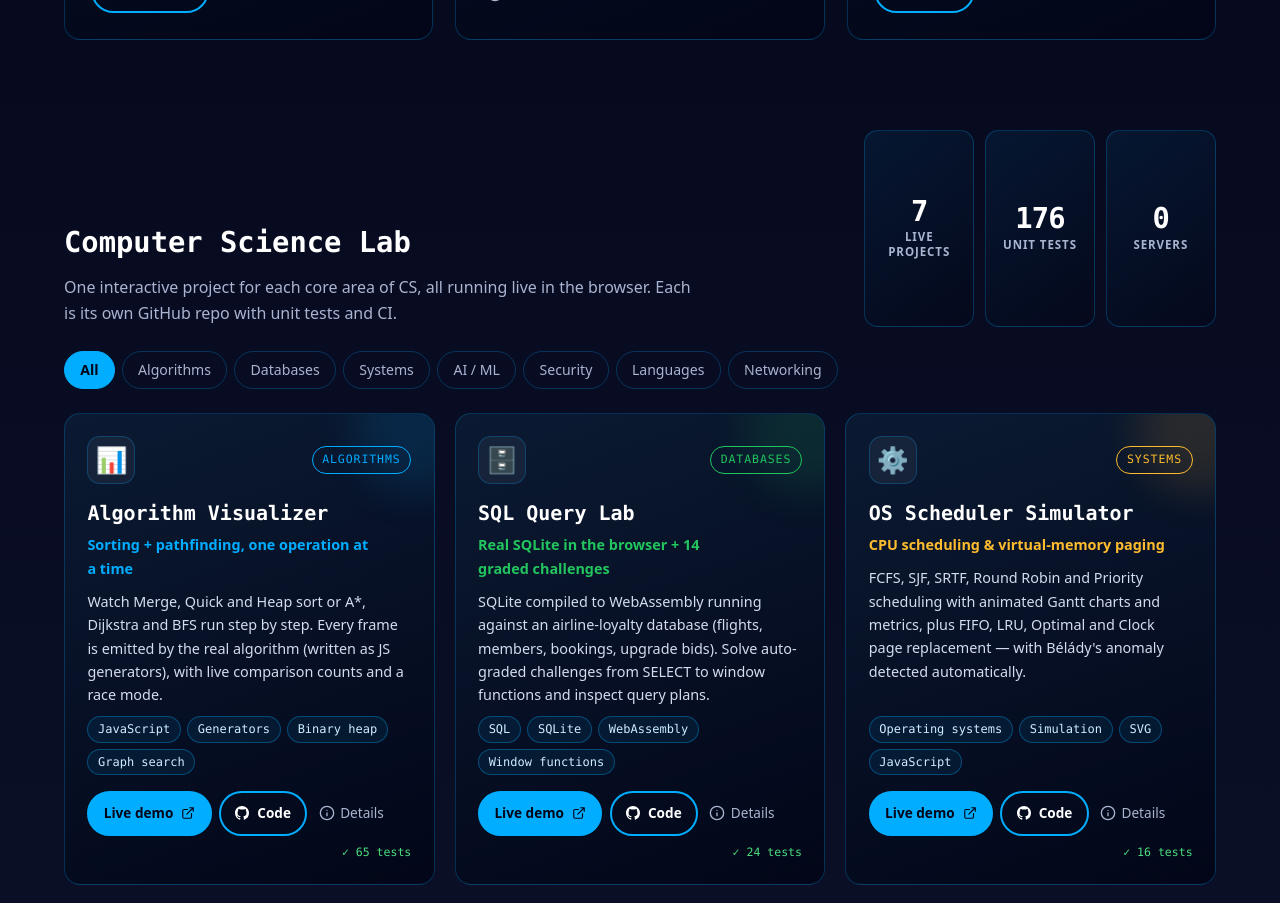
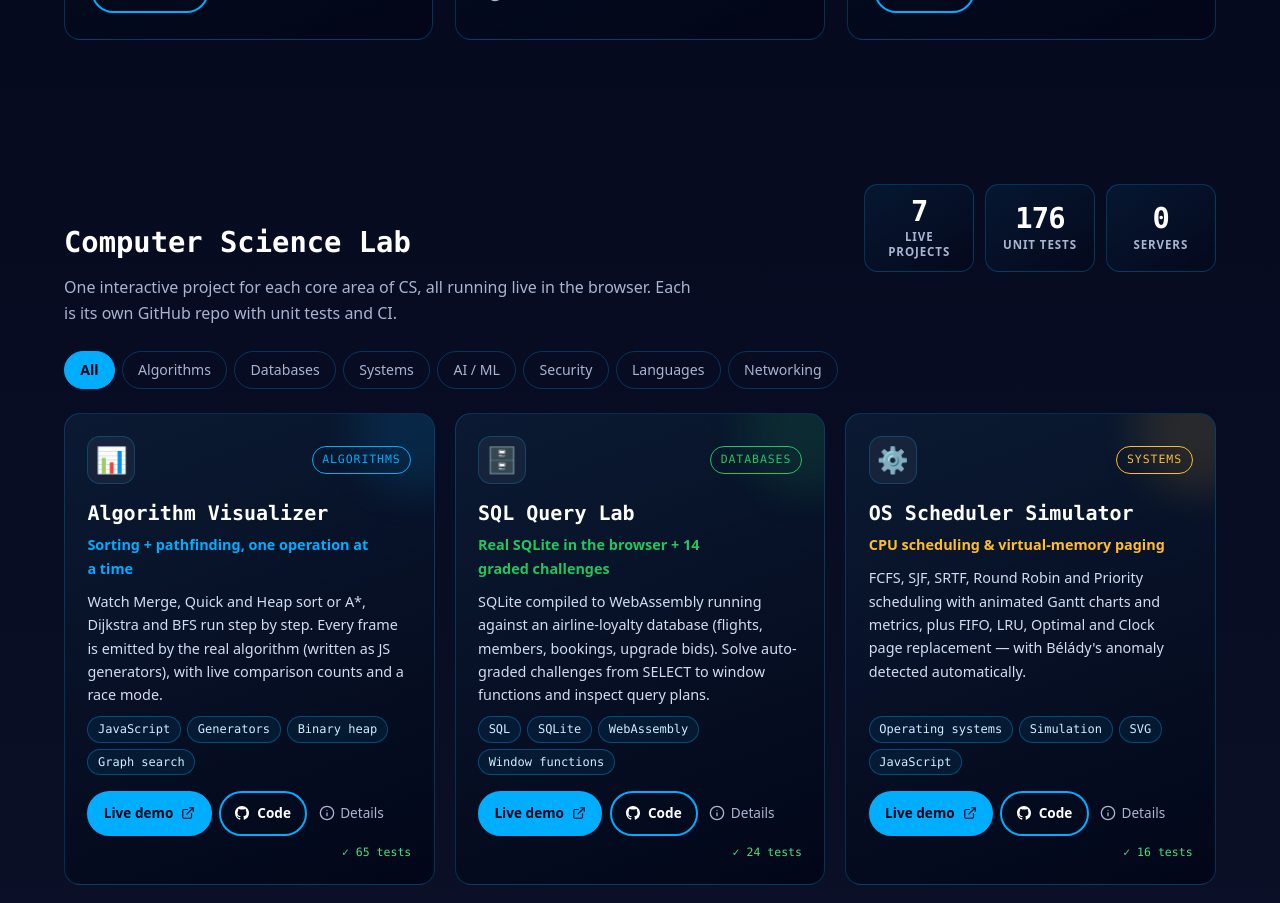
Before and after one commit to Masons-coding/my-resume-website, a React (Create React App) app: page / in a window 1280 px wide. Shown: the part 5060-5963 px from the top of the page. Built offline with nearby package versions, Linux system fonts and the light colour scheme; a web font is replaced by a local one.

Commit message:
Align CS Lab metrics with section header

```diff
--- a/src/styles/frontend-polish.scss
+++ b/src/styles/frontend-polish.scss
@@ -494,10 +494,11 @@ a {
 .cslab__head {
   gap: 1.5rem;
   margin-bottom: 1rem;
+  align-items: center;
 }
 
 .cslab__stats {
-  align-self: stretch;
+  align-self: center;
 }
 
 .lab-card {
```
